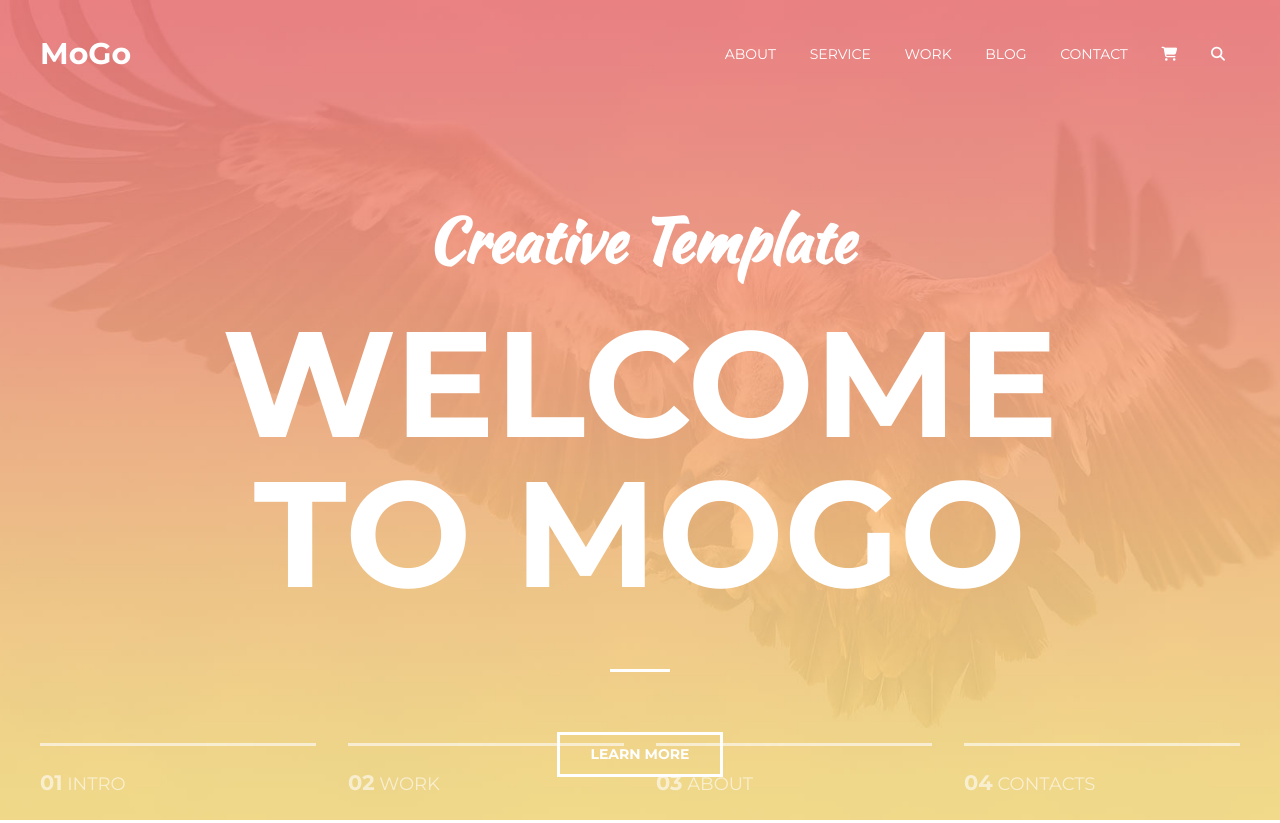
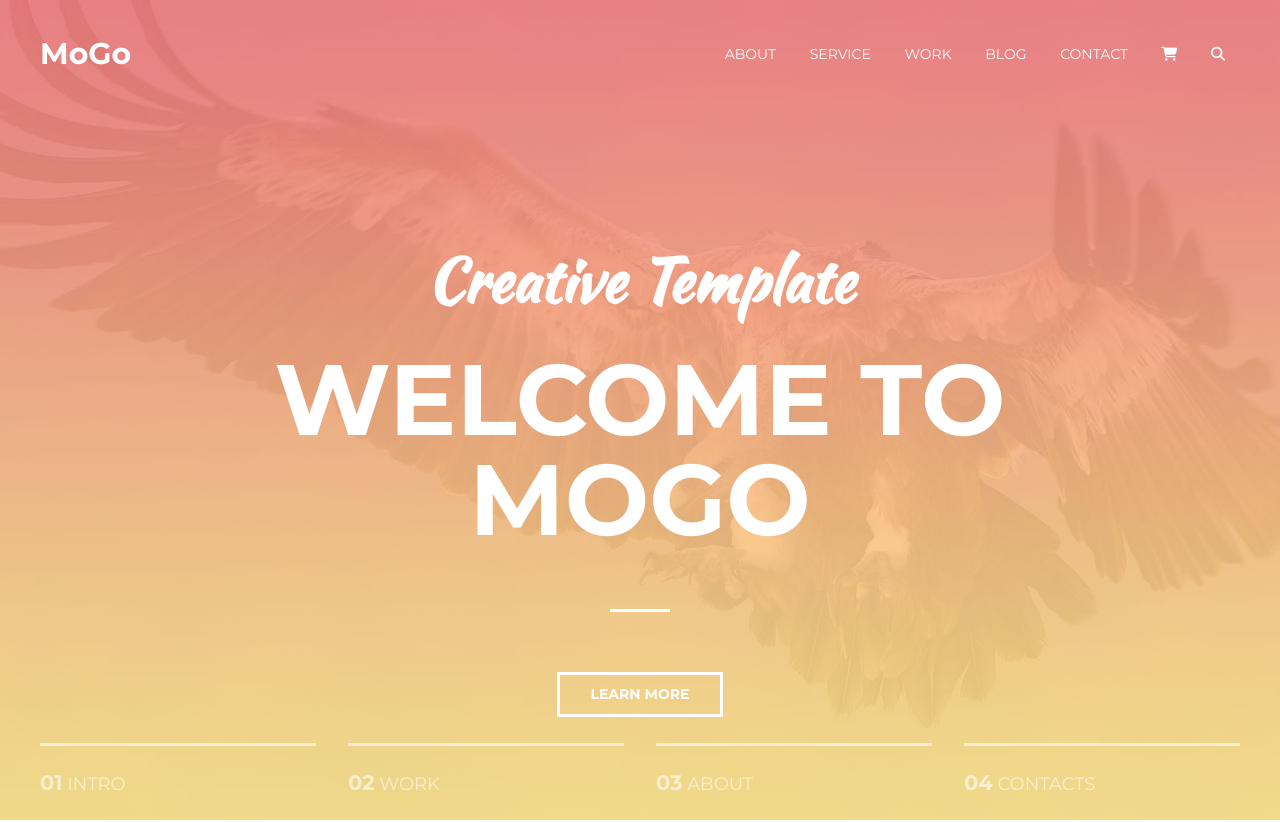
Before and after one commit to juljuliks/Mogo, a plain HTML site: page index.html in a window 1280 px wide. Shown: the top 823 px of the page. Drawn offline with nearby package versions, Linux system fonts and the light colour scheme.

Commit message:
Update style.css

```diff
--- a/assets/css/style.css
+++ b/assets/css/style.css
@@ -64,7 +64,7 @@ hr {
 .intro_title {
     text-align: center;
 
-    font-size: 150px;
+    font-size: 100px;
     font-weight: 700;
     color: #fff;
     text-transform: uppercase;
@@ -87,7 +87,7 @@ hr {
     font-family: 'Kaushan Script', cursive;
     color: #fff;
     margin-bottom: 20px;
-    margin-top: 150px;
+    margin-top: 130px;
 }
 
 /* Button */
```
